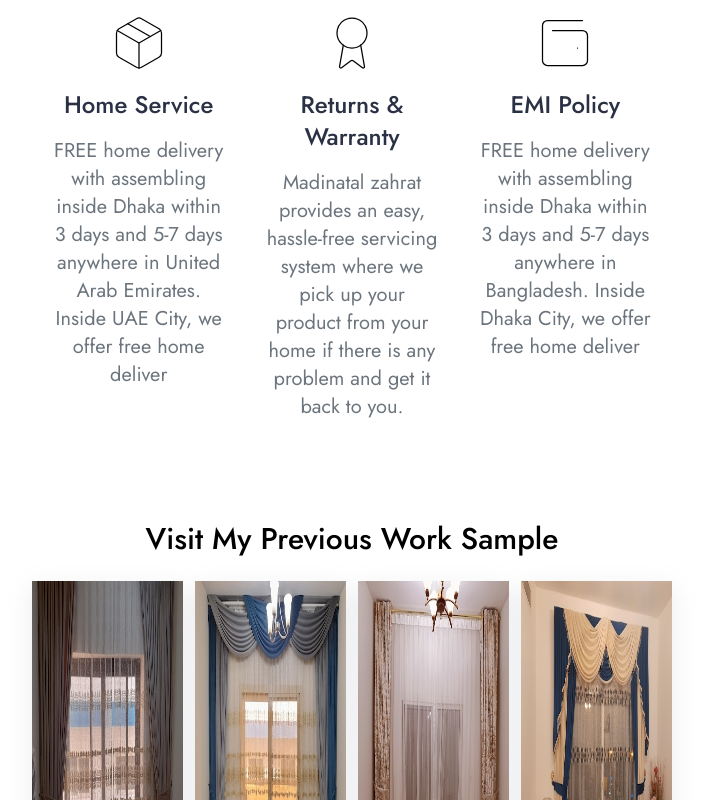
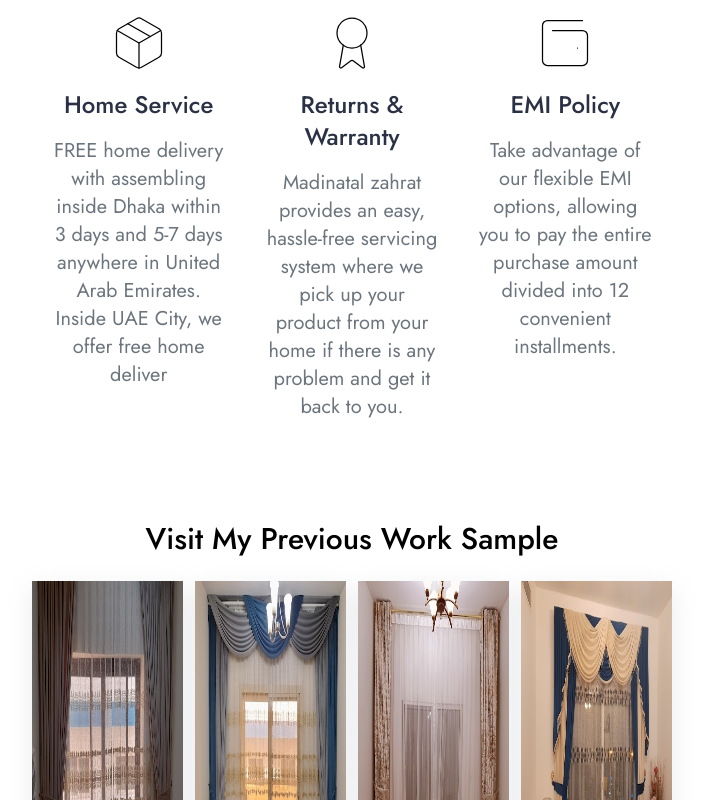
Before and after one commit to siffahim/madinat-al-zahrat-curtains, a Next.js app: page / in a window 1280 px wide. Shown: the part 3020-3820 px from the top of the page, without its empty margins (288-991 px from the left). Built offline with nearby package versions, Linux system fonts and the light colour scheme.

Commit message:
update policy

```diff
--- a/src/components/ui/home/Overview.tsx
+++ b/src/components/ui/home/Overview.tsx
@@ -18,7 +18,7 @@ const Overview = () => {
       icon: <WalletMinimal strokeWidth={0.5} size={60} />,
       title: "EMI Policy",
       description:
-        "FREE home delivery with assembling inside Dhaka within 3 days and 5-7 days anywhere in Bangladesh. Inside Dhaka City, we offer free home deliver",
+        "Take advantage of our flexible EMI options, allowing you to pay the entire purchase amount divided into 12 convenient installments.",
     },
   ];
   return (
```
